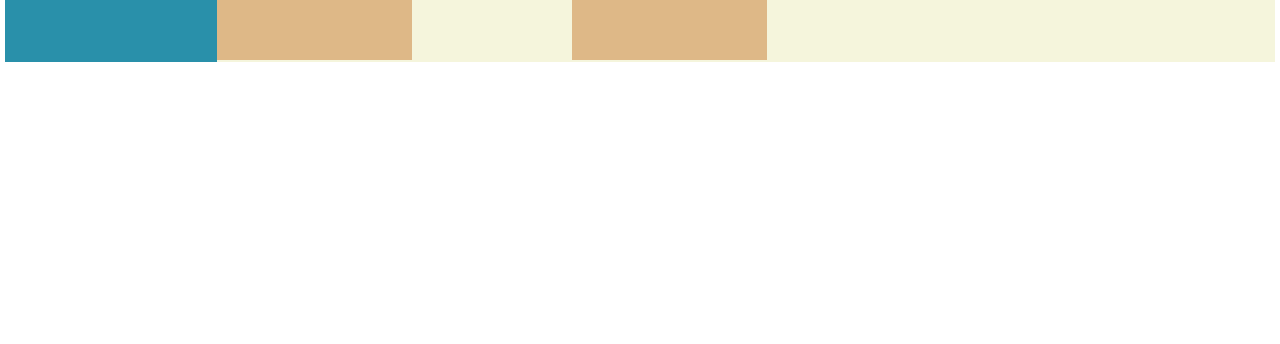
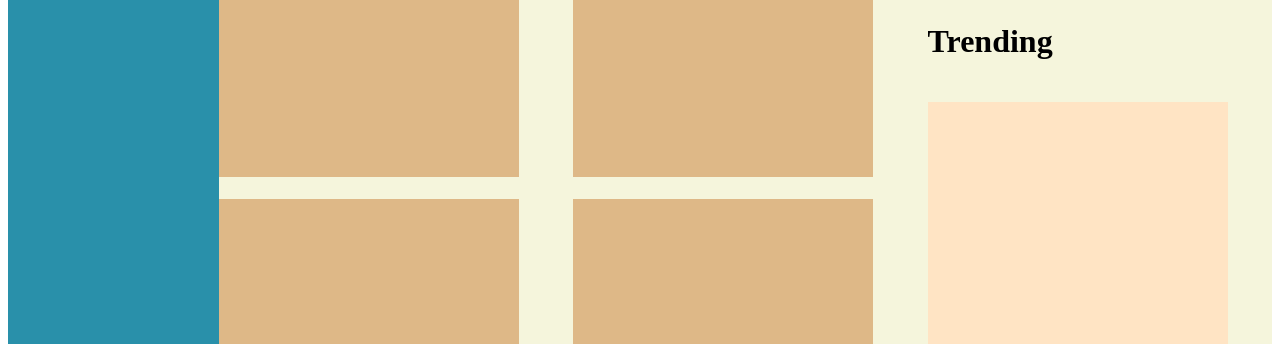
Before and after one commit to omar12349/admin, a plain HTML site: page index.html in a window 1280 px wide. Shown: the part 756-1100 px from the top of the page. Before the commit the page ends 823 px from the top, so only its background shows below. Drawn offline with Linux system fonts and the light colour scheme.

Commit message:
size adjusted a little

```diff
--- a/style.css
+++ b/style.css
@@ -1,6 +1,4 @@
-body{
-    zoom: 65%;
-}
+
 .container{
     display: grid;
     grid-template-columns: minmax(50px,1fr) 5fr;
```
